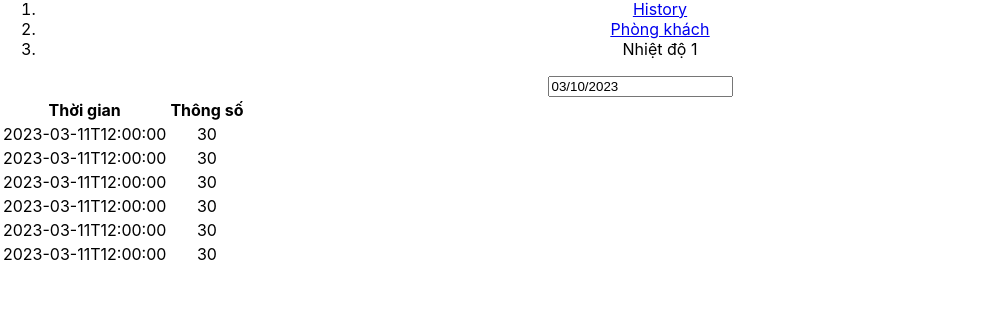
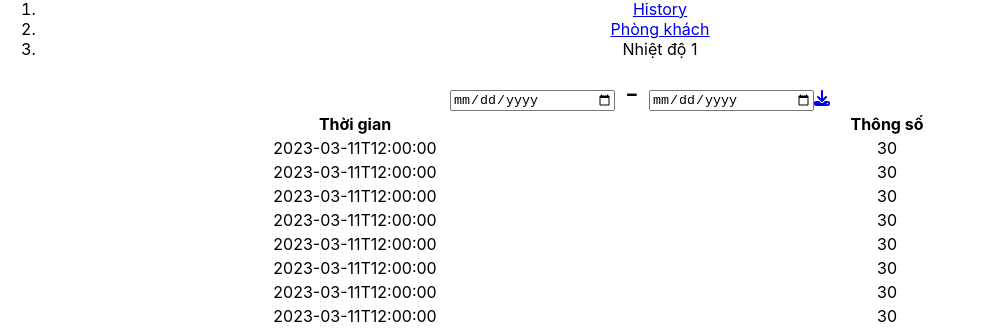
Before and after one commit to DanhNguyen02/SmartHome, a React (Create React App) app in the folder mern/client/: page /history/room/sensor in a window 1280 px wide. Shown: the part 306-635 px from the top of the page, without its empty margins (0-982 px from the left). Built offline with nearby package versions, Linux system fonts and the light colour scheme.

Commit message:
Update History

```diff
--- a/mern/client/package.json
+++ b/mern/client/package.json
@@ -3,6 +3,8 @@
   "version": "0.1.0",
   "private": true,
   "dependencies": {
+    "@fortawesome/free-solid-svg-icons": "^6.3.0",
+    "@fortawesome/react-fontawesome": "^0.2.0",
     "@testing-library/jest-dom": "^5.11.4",
     "@testing-library/react": "^11.1.0",
     "@testing-library/user-event": "^12.1.10",
--- a/mern/client/src/pages/History/SensorHistory/index.js
+++ b/mern/client/src/pages/History/SensorHistory/index.js
@@ -1,10 +1,35 @@
-import React, { useState } from "react";
-import { Container, Row, Breadcrumb, Table } from "react-bootstrap";
-import DatePicker from "react-datepicker";
+import React from "react";
+import { Container, Row, Breadcrumb, Table, Form, Button } from "react-bootstrap";
 import { Link } from "react-router-dom";
 import styles from "./sensorhistory.module.css";
+import { FontAwesomeIcon } from "@fortawesome/react-fontawesome";
+import { faDownload } from "@fortawesome/free-solid-svg-icons";
 
 const records = [
+  {
+    time: '2023-03-11T12:00:00',
+    record: 30
+  },
+  {
+    time: '2023-03-11T12:00:00',
+    record: 30
+  },
+  {
+    time: '2023-03-11T12:00:00',
+    record: 30
+  },
+  {
+    time: '2023-03-11T12:00:00',
+    record: 30
+  },
+  {
+    time: '2023-03-11T12:00:00',
+    record: 30
+  },
+  {
+    time: '2023-03-11T12:00:00',
+    record: 30
+  },
   {
     time: '2023-03-11T12:00:00',
     record: 30
@@ -41,7 +66,6 @@ function ListRecords() {
 }
 
 function SensorHistory() {
-  const [startDate, setStartDate] = useState(new Date());
   return (
     <Container className={styles.main}>
       <Row>
@@ -56,14 +80,21 @@ function SensorHistory() {
         </Breadcrumb>
       </Row>
       <Row>
-        <DatePicker selected={startDate} onChange={(date) => setStartDate(date)} />
+        <div className="datepicker d-flex align-items-center m-3">
+          <Form.Control type="date" name="start_date" class="btn" style={{width: '10rem'}}/>
+          <span className={styles.dash}>-</span>
+          <Form.Control type="date" name="end_date" class="btn" style={{width: '10rem'}}/>
+          <Button variant="info" href="/download" className="ms-3">
+            <FontAwesomeIcon icon={faDownload} />
+          </Button>
+        </div>
       </Row>
       <Row>
-        <Table striped bordered hover>
+        <Table striped bordered hover className="ms-4">
           <thead>
             <tr>
-              <th>Thời gian</th>
-              <th>Thông số</th>
+              <th style={{width: '44rem'}}>Thời gian</th>
+              <th style={{width: '22rem'}}>Thông số</th>
             </tr>
           </thead>
           <tbody>
--- a/mern/client/src/pages/History/SensorHistory/sensorhistory.module.css
+++ b/mern/client/src/pages/History/SensorHistory/sensorhistory.module.css
@@ -1,3 +1,8 @@
 .link {
     background: yellow;
 }
+
+.dash {
+    font-size: 30px;
+    margin: 0 10px;
+}
```
Also changed, not shown: 1 other file (tests, documents, lock files or other folders).
